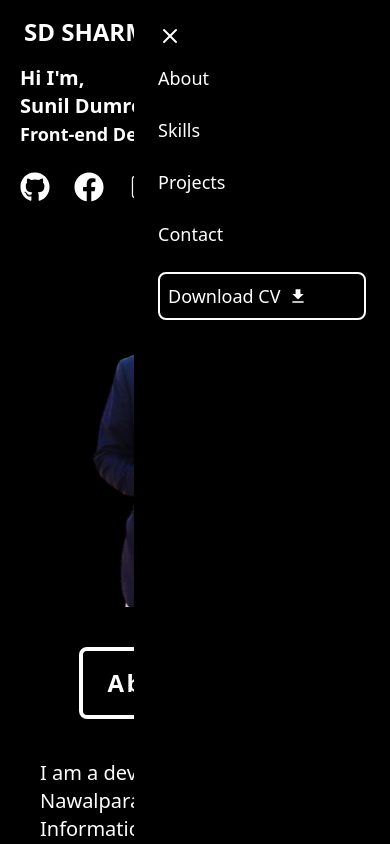
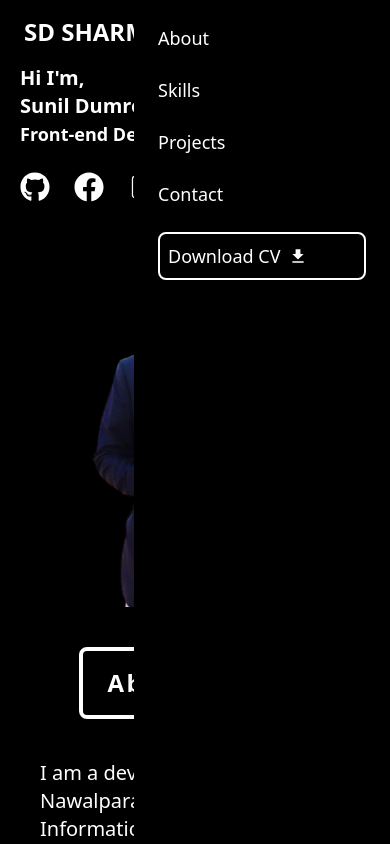
Before and after one commit to sunilsd7/Portfolio-From-reactjs, a React (Vite) app: page / in a window 390 px wide. Both pictures are taken after a click on the button 354 px from the left and 29 px from the top of the page. Shown: the top 844 px of the page. Built offline with nearby package versions, Linux system fonts and the light colour scheme.

Commit message:
Updated responsive for all screen

```diff
--- a/src/Component/Navbar.jsx
+++ b/src/Component/Navbar.jsx
@@ -1,13 +1,28 @@
-import React, { useState } from "react";
+import React, { useState, useEffect, useRef } from "react";
 import { IoMdDownload } from "react-icons/io";
 import { FiMenu, FiX } from "react-icons/fi";
 
 const Navbar = () => {
   const [menuOpen, setMenuOpen] = useState(false);
+  const menuRef = useRef(null); // Reference for the menu container
 
   const toggleMenu = () => {
     setMenuOpen(!menuOpen);
   };
+
+  // Close menu if clicked outside
+  useEffect(() => {
+    const handleClickOutside = (event) => {
+      if (menuRef.current && !menuRef.current.contains(event.target)) {
+        setMenuOpen(false);
+      }
+    };
+
+    document.addEventListener("mousedown", handleClickOutside);
+    return () => {
+      document.removeEventListener("mousedown", handleClickOutside);
+    };
+  }, []);
 
   return (
     <div className="text-white font-small bg-black">
@@ -62,31 +77,44 @@ const Navbar = () => {
 
         {/* Small Screen Menu */}
         {menuOpen && (
-          <div className="fixed top-0 right-0 w-64 h-full bg-black text-white p-6 z-50 shadow-lg">
-            <button
-              onClick={toggleMenu}
-              className="text-2xl mb-4 focus:outline-none"
-            >
-              <FiX />
-            </button>
+          <div
+            ref={menuRef}
+            className="fixed top-0 right-0 w-64 h-full bg-black text-white p-6 z-50 shadow-lg"
+          >
             <ul className="flex flex-col gap-y-6 text-lg">
               <li>
-                <a href="#aboutme" className="hover:text-blue" onClick={toggleMenu}>
+                <a
+                  href="#aboutme"
+                  className="hover:text-blue"
+                  onClick={toggleMenu}
+                >
                   About
                 </a>
               </li>
               <li>
-                <a href="#skills" className="hover:text-blue" onClick={toggleMenu}>
+                <a
+                  href="#skills"
+                  className="hover:text-blue"
+                  onClick={toggleMenu}
+                >
                   Skills
                 </a>
               </li>
               <li>
-                <a href="#projects" className="hover:text-blue" onClick={toggleMenu}>
+                <a
+                  href="#projects"
+                  className="hover:text-blue"
+                  onClick={toggleMenu}
+                >
                   Projects
                 </a>
               </li>
               <li>
-                <a href="#contactme" className="hover:text-blue" onClick={toggleMenu}>
+                <a
+                  href="#contactme"
+                  className="hover:text-blue"
+                  onClick={toggleMenu}
+                >
                   Contact
                 </a>
               </li>
```
